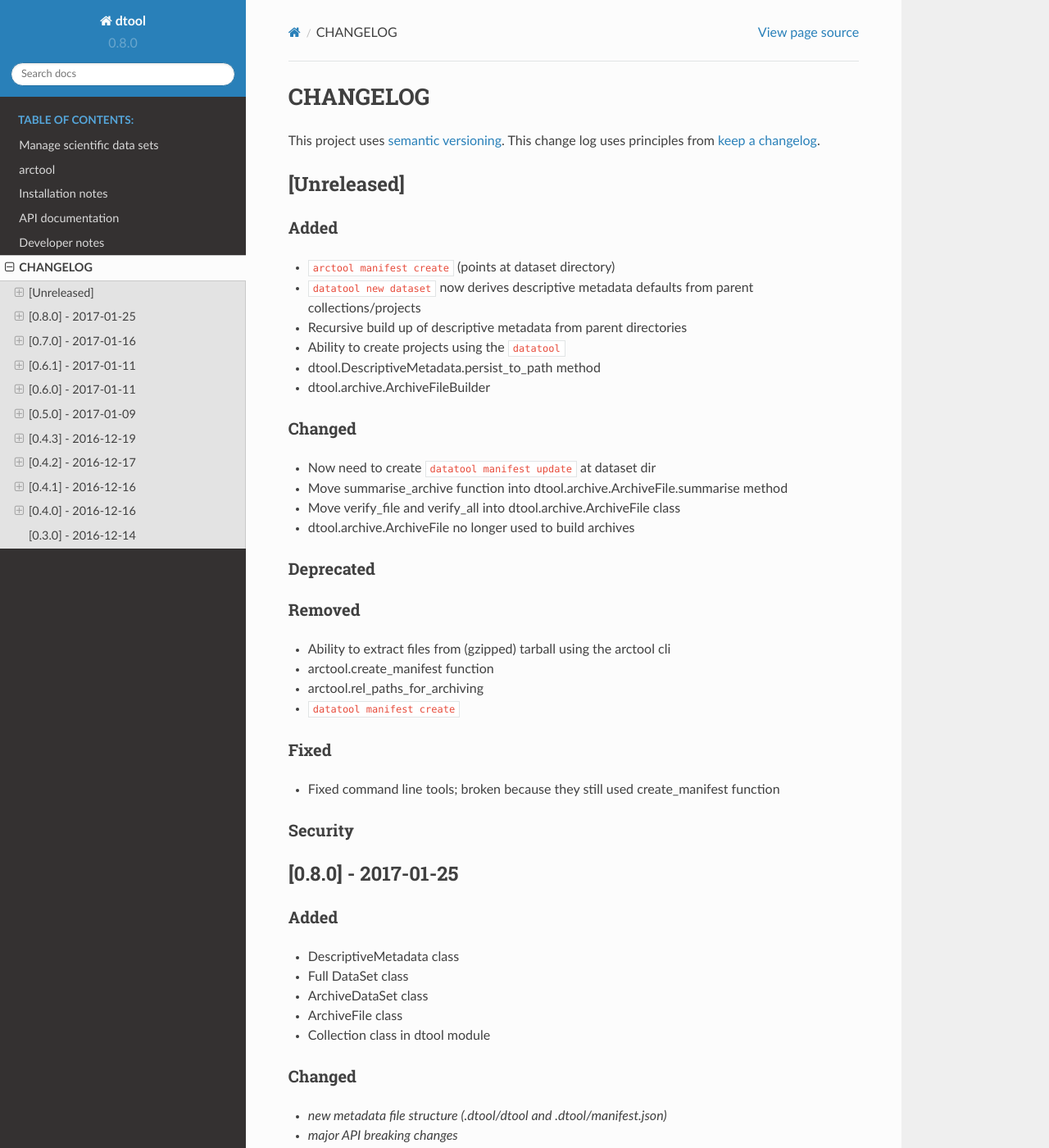
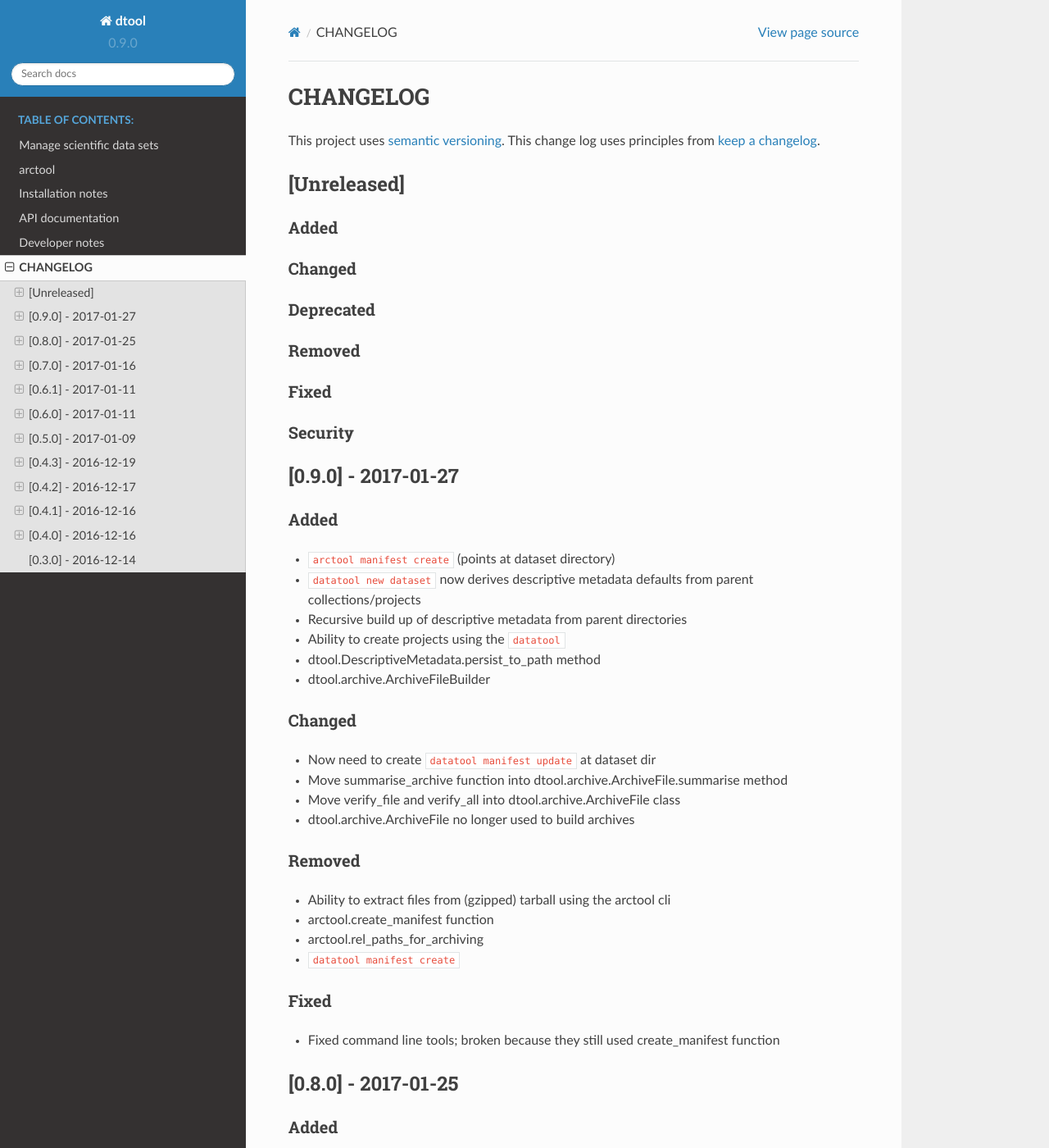
Before and after one commit to JIC-CSB/dtool, a Sphinx documentation site: the page built from docs/source/changelog.rst, in a window 1280 px wide and 1400 px high. Shown: the whole window at 82% size. Built offline with Sphinx 7.4.7 and the Read the Docs theme 2.0.0, drawn with Linux system fonts in a browser that asks for light colours.

Commit message:
Update version number to 0.9.0

```diff
--- a/CHANGELOG.rst
+++ b/CHANGELOG.rst
@@ -7,6 +7,32 @@ This change log uses principles from `keep a changelog <http://keepachangelog.co
 
 [Unreleased]
 ~~~~~~~~~~~~
+
+Added
+^^^^^
+
+Changed
+^^^^^^^
+
+
+Deprecated
+^^^^^^^^^^
+
+
+Removed
+^^^^^^^
+
+
+Fixed
+^^^^^
+
+
+Security
+^^^^^^^^
+
+
+[0.9.0] - 2017-01-27
+~~~~~~~~~~~~~~~~~~~~
 
 Added
 ^^^^^
--- a/docs/source/conf.py
+++ b/docs/source/conf.py
@@ -58,7 +58,7 @@ author = u'Matthew Hartley and Tjelvar Olsson'
 # built documents.
 #
 # The short X.Y version.
-version = u'0.8.0'
+version = u'0.9.0'
 # The full version, including alpha/beta/rc tags.
 release = version
 
--- a/dtool/__init__.py
+++ b/dtool/__init__.py
@@ -34,7 +34,7 @@ import magic
 from dtool.filehasher import generate_file_hash
 from dtool.utils import write_templated_file
 
-__version__ = "0.8.0"
+__version__ = "0.9.0"
 
 VERBOSE = True
 
--- a/setup.py
+++ b/setup.py
@@ -1,7 +1,7 @@
 from setuptools import setup
 
 
-version = "0.8.0"
+version = "0.9.0"
 readme = open("README.rst").read()
 url = "https://github.com/JIC-CSB/dtool"
 
```
Also changed, not shown: other parts of CHANGELOG.rst (+0 -8 lines).
